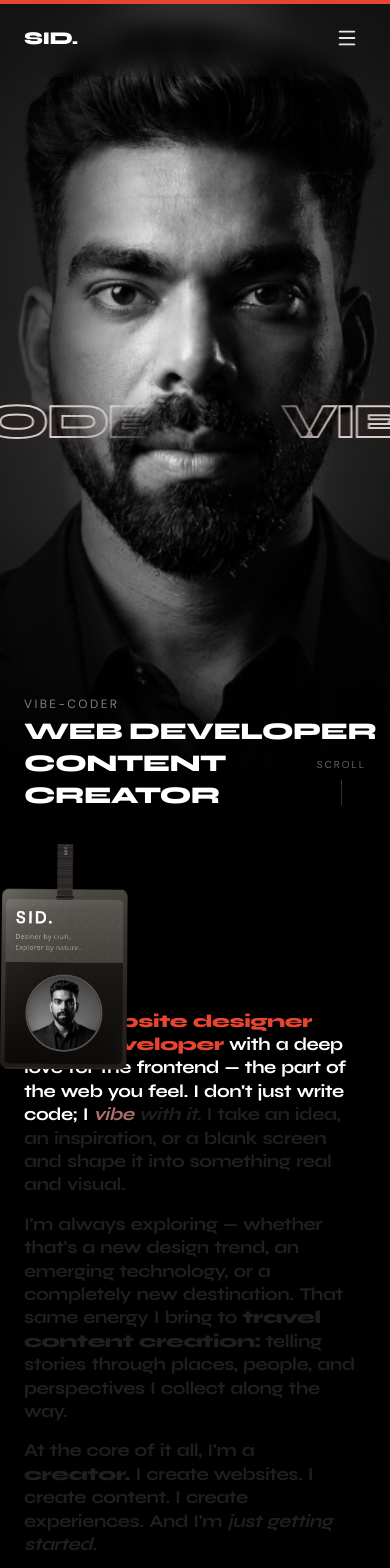
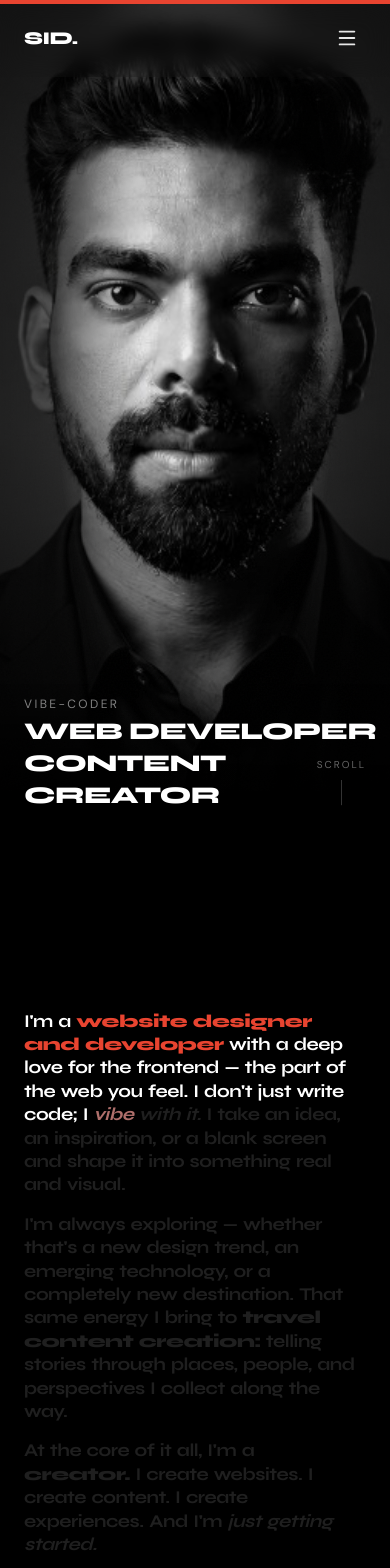
Before and after one commit to sudhanshu-SID/SID-Portfolio, a React (Vite) app: page / in a window 390 px wide. Shown: the top 1568 px of the page. Built offline with nearby package versions, Linux system fonts and the light colour scheme.

Commit message:
Feat: mobile responsive, fix hero section, intro

```diff
--- a/package.json
+++ b/package.json
@@ -4,7 +4,7 @@
   "version": "0.0.0",
   "type": "module",
   "scripts": {
-    "dev": "vite",
+    "dev": "vite --host",
     "build": "tsc && vite build",
     "preview": "vite preview"
   },
--- a/src/components/Hero.jsx
+++ b/src/components/Hero.jsx
@@ -56,7 +56,7 @@ export default function Hero() {
       </div>
 
       {/* ========== LEVEL 2 (Middle): Infinite marquee text ========== */}
-      <div className="absolute inset-0 z-10 flex items-center pointer-events-none">
+      <div className="absolute inset-0 z-10 hidden sm:flex items-center pointer-events-none">
         <div className="w-full overflow-hidden">
           <motion.div
             className="flex items-center whitespace-nowrap will-change-transform"
--- a/src/components/ScrollTextReveal.jsx
+++ b/src/components/ScrollTextReveal.jsx
@@ -3,8 +3,8 @@ import { motion, useScroll, useTransform } from 'framer-motion';
 import NameBadge from './NameBadge';
 
 /* ── colour tokens ──────────────────────────────────────────────── */
-const RED    = '#E84430';
-const WHITE  = '#FFFFFF';
+const RED = '#E84430';
+const WHITE = '#FFFFFF';
 const DIMMED = 'rgba(255,255,255,0.12)';
 
 /* ── text segments ──────────────────────────────────────────────── *
@@ -86,8 +86,8 @@ export default function ScrollTextReveal({ className = '' }) {
     offset: ['start start', 'end end'],
   });
 
-  const words     = buildWords(SEGMENTS);
-  const total     = words.length;
+  const words = buildWords(SEGMENTS);
+  const total = words.length;
 
   /*
    * h-[200vh] → 100vh of scroll while pinned.
@@ -95,14 +95,14 @@ export default function ScrollTextReveal({ className = '' }) {
    * CTA appears at 84–92%.
    * Section releases at 100% — only ~8vh of dead space after CTA.
    */
-  const START     = 0.0;
-  const END       = 0.82;
-  const range     = END - START;
+  const START = 0.0;
+  const END = 0.82;
+  const range = END - START;
   const wordSlice = range / total;
 
   /* CTA fades in right after the last word fills */
   const ctaOpacity = useTransform(scrollYProgress, [0.84, 0.92], [0, 1]);
-  const ctaY       = useTransform(scrollYProgress, [0.84, 0.92], [20, 0]);
+  const ctaY = useTransform(scrollYProgress, [0.84, 0.92], [20, 0]);
 
   return (
     <section
@@ -112,11 +112,14 @@ export default function ScrollTextReveal({ className = '' }) {
     >
       {/* Sticky frame — stays pinned for 100vh of scroll */}
       <div
-        className="sticky top-0 h-screen"
+        className="sticky top-0 h-screen w-full"
         style={{ overflow: 'clip' }}
       >
-        {/* Hanging ID Badge */}
-        <NameBadge />
+        <div className="relative w-full h-full">
+        {/* Hanging ID Badge - Hidden on mobile */}
+        <div className="hidden sm:block">
+          <NameBadge />
+        </div>
 
         {/* ── // Intro label — top left ── */}
         <span
@@ -138,7 +141,7 @@ export default function ScrollTextReveal({ className = '' }) {
             >
               {words.map((w, i) => {
                 const start = START + i * wordSlice;
-                const end   = start + wordSlice;
+                const end = start + wordSlice;
                 return (
                   <Word
                     key={`${w.word}-${i}`}
@@ -179,7 +182,7 @@ export default function ScrollTextReveal({ className = '' }) {
 
           </div>
         </div>
-
+        </div>
       </div>
     </section>
   );
--- a/src/components/TechStack.jsx
+++ b/src/components/TechStack.jsx
@@ -94,12 +94,18 @@ export default function TechStack() {
   const containerRef = useRef(null);
   const elementsRef = useRef([]);
   const stateRef = useRef({
-    items: TECHS.map(() => ({
-      x: 0,
-      y: 0,
-      vx: (Math.random() > 0.5 ? 1 : -1) * (0.5 + Math.random() * 0.7),
-      vy: (Math.random() > 0.5 ? 1 : -1) * (0.5 + Math.random() * 0.7),
-    })),
+    items: TECHS.map(() => {
+      const isMobile = typeof window !== 'undefined' ? window.innerWidth < 640 : false;
+      const baseSpeed = isMobile ? 0.2 : 0.5;
+      const randomSpeed = isMobile ? 0.3 : 0.7;
+
+      return {
+        x: 0,
+        y: 0,
+        vx: (Math.random() > 0.5 ? 1 : -1) * (baseSpeed + Math.random() * randomSpeed),
+        vy: (Math.random() > 0.5 ? 1 : -1) * (baseSpeed + Math.random() * randomSpeed),
+      };
+    }),
     paused: false,
     initialized: false
   });
```
